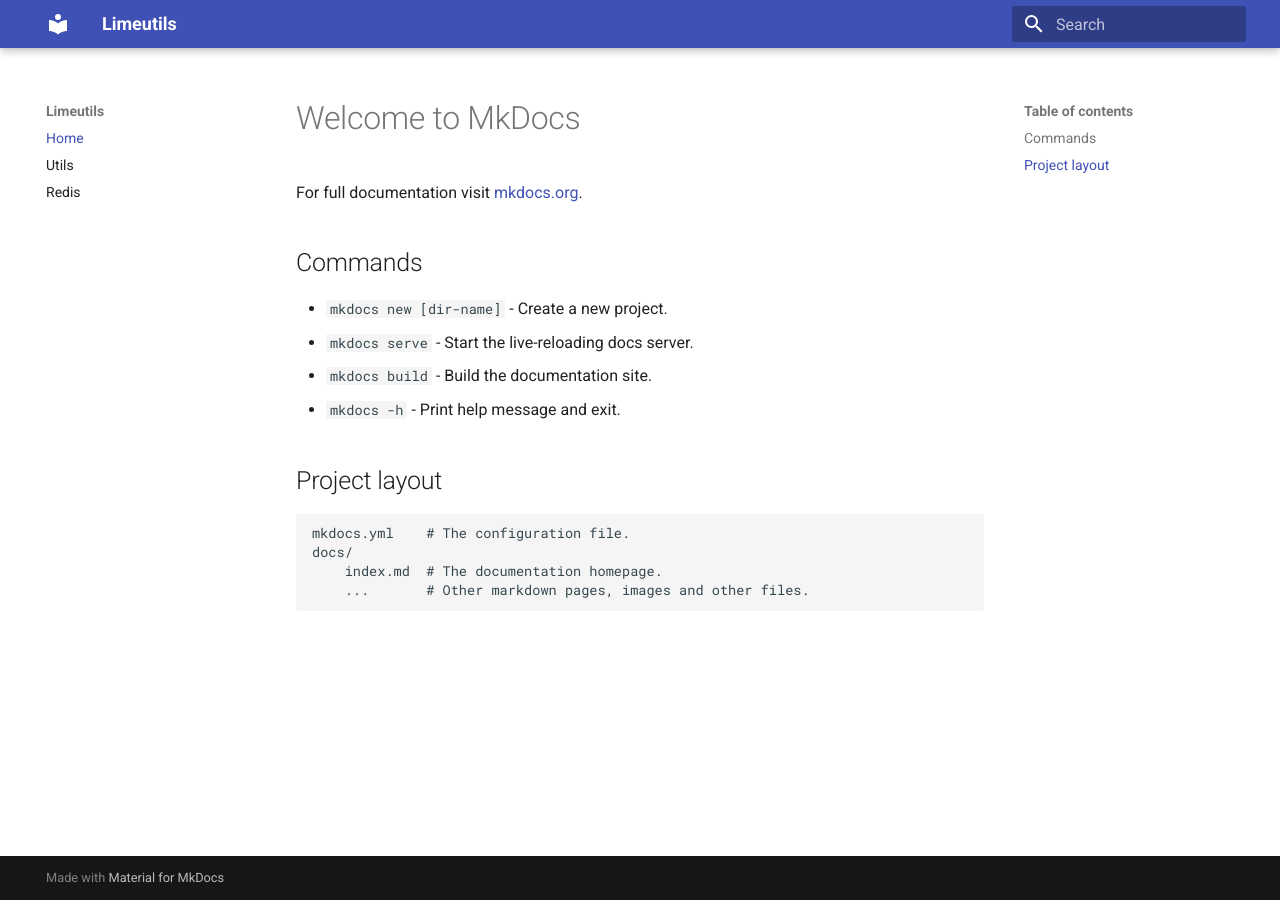
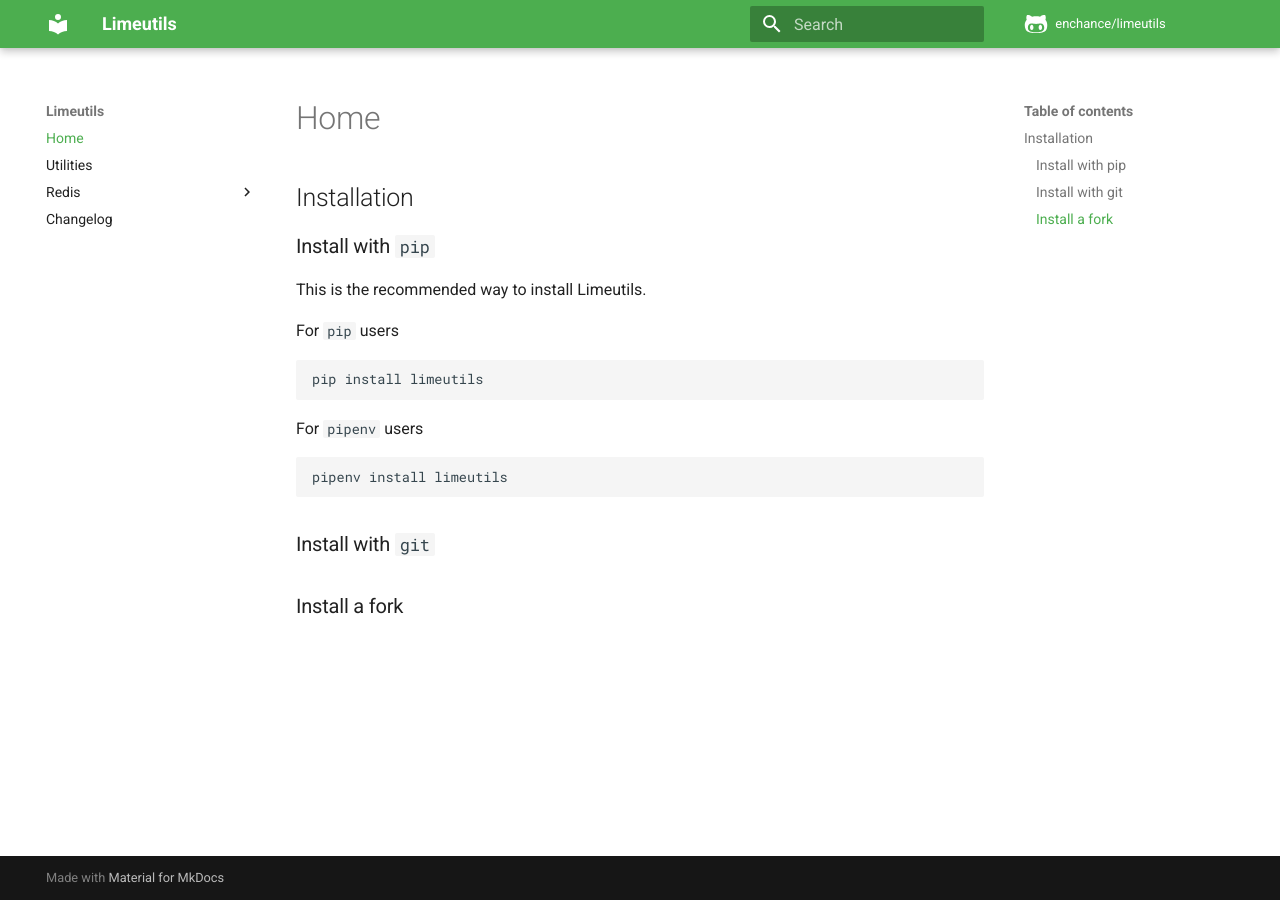
Before and after one commit to dropkickdev/limeutils, an MkDocs documentation site: the page built from docs/index.md, in a window 1280 px wide. Built offline with MkDocs 1.6.1 and Material for MkDocs 9.7.7, drawn with Linux system fonts in a browser that asks for light colours; comment, search, counter and statistics services are not loaded.

Commit message:
Docs updates
Docs update

Docs update

Docs update

Docs update

````diff
--- /dev/null
+++ b/docs/examples/redis-custom-datatypes.py
@@ -0,0 +1,5 @@
+from typing import Union
+
+# Custom data types
+LT = Union[list, tuple]
+V = Union[str, int, float, bytes]
--- a/docs/index.md
+++ b/docs/index.md
@@ -1,17 +1,18 @@
-# Welcome to MkDocs
+Installation
+----------------------
 
-For full documentation visit [mkdocs.org](https://www.mkdocs.org).
+### Install with `pip`
+This is the recommended way to install Limeutils.
 
-## Commands
+For `pip` users
+```
+pip install limeutils
+```
+For `pipenv` users
+```
+pipenv install limeutils
+```
 
-* `mkdocs new [dir-name]` - Create a new project.
-* `mkdocs serve` - Start the live-reloading docs server.
-* `mkdocs build` - Build the documentation site.
-* `mkdocs -h` - Print help message and exit.
+### Install with `git`
 
-## Project layout
-
-    mkdocs.yml    # The configuration file.
-    docs/
-        index.md  # The documentation homepage.
-        ...       # Other markdown pages, images and other files.
+### Install a fork
--- a/mkdocs.yml
+++ b/mkdocs.yml
@@ -1,12 +1,29 @@
 site_name: Limeutils
 theme:
   name: material
+  palette:
+    primary: green
+    accent: green
+  icon:
+    repo: fontawesome/brands/github-alt
 
-palette:
-  primary: green
-  accent: green
+repo_name: enchance/limeutils
+repo_url: https://github.com/enchance/limeutils.git
+edit_uri: ''
 
 nav:
-  - 'Home': index.md
-  - 'Utils': utils.md
-  - 'Redis': redis.md
+  - Home: index.md
+  - Utilities: utils.md
+  - Redis:
+    - Redis API: redis/api.md
+    - Models: redis/models.md
+  - changelog.md
+
+markdown_extensions:
+  - markdown.extensions.codehilite:
+      guess_lang: false
+  - markdown_include.include:
+      base_path: docs
+  - admonition
+  - codehilite
+  - extra
````
Also changed, not shown: README.md (+3 -3 lines), docs/examples/redis01.py (added, +16 -0 lines), docs/redis.md (deleted, +0 -100 lines), 3 other files.
